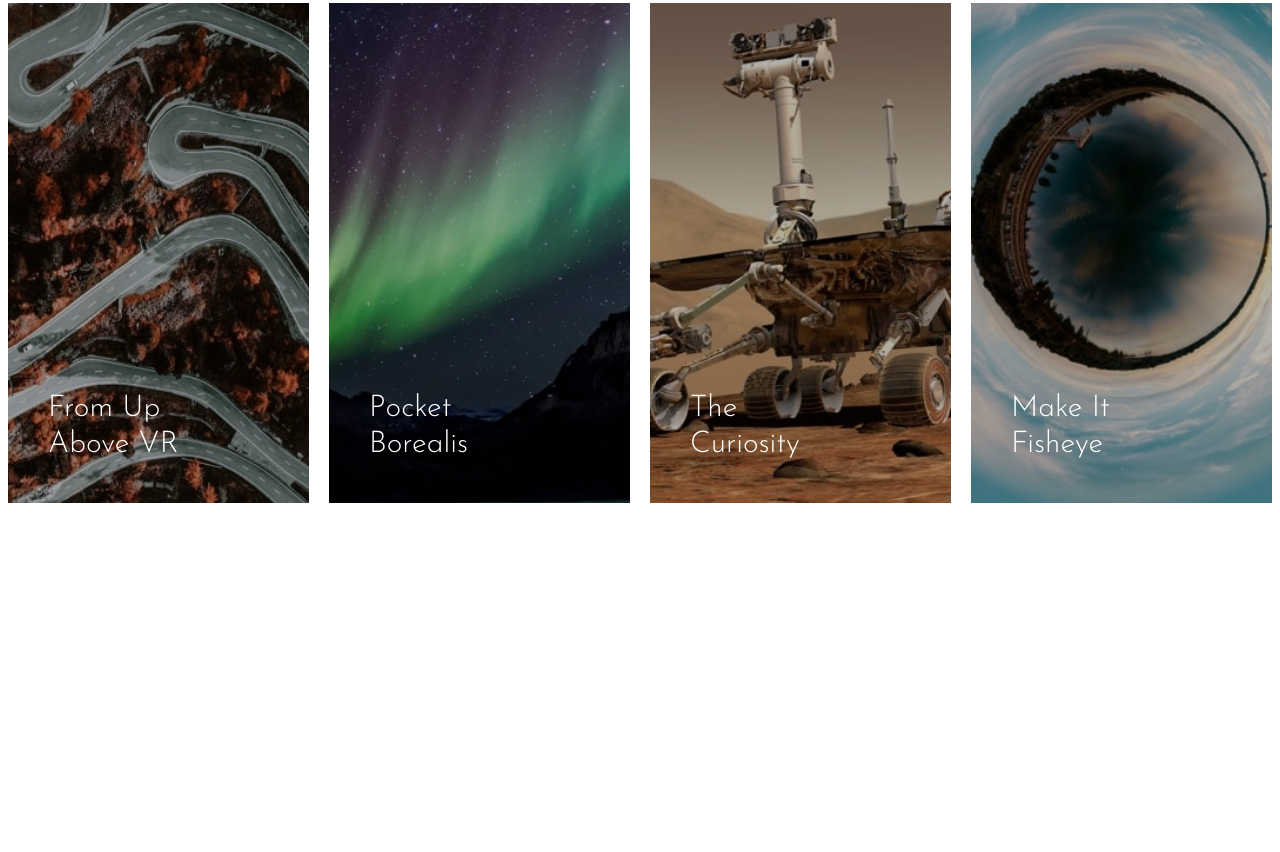
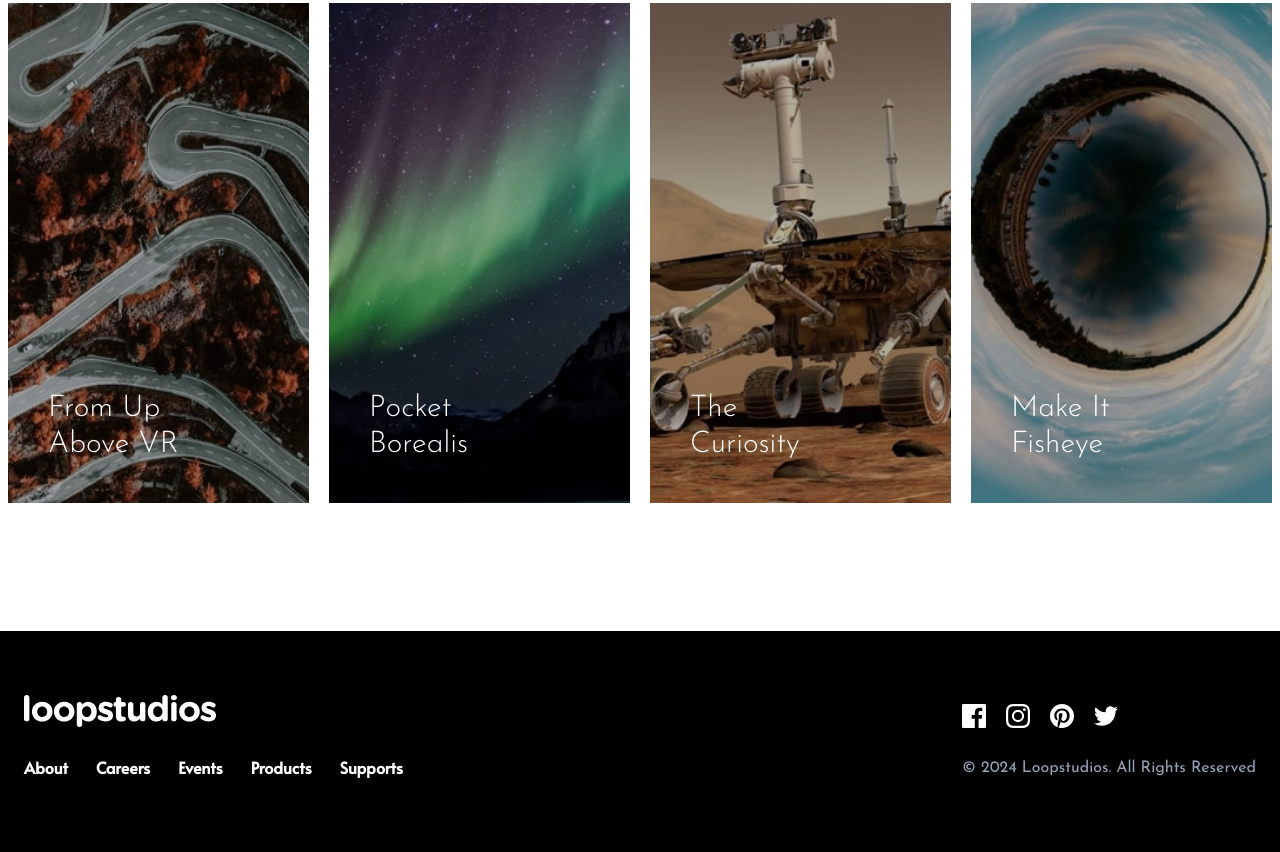
Before and after one commit to Rafiul-Islam/Tailwind-Journey, a website: page big/loopstudios/index.html in a window 1280 px wide. Shown: the part 2022-2874 px from the top of the page. Before the commit the page ends 2653 px from the top, so only its background shows below. Drawn offline with Linux system fonts and the light colour scheme.

Commit message:
loopstudios: build footer section.

```diff
--- a/big/loopstudios/index.html
+++ b/big/loopstudios/index.html
@@ -315,5 +315,83 @@
         </button>
       </div>
     </section>
+
+    <!-- Footer -->
+    <footer class="bg-black" id="footer">
+      <div class="max-w-7xl mx-auto px-6 py-16 text-white">
+        <div
+          class="flex flex-col md:flex-row items-center md:justify-between space-y-7 md:space-y-0"
+        >
+          <div class="space-y-7">
+            <img src="./images/logo.svg" alt="website logo" />
+            <!-- Menu -->
+            <nav
+              class="flex flex-col md:flex-row items-center md:space-x-7 font-alata text-white"
+            >
+              <!-- Menu Item -->
+              <div class="group">
+                <a class="font-bold" href="#">About</a>
+                <div
+                  class="border-b border-b-transparent group-hover:border-white mt-2 duration-300"
+                ></div>
+              </div>
+              <!-- Menu Item -->
+              <div class="group">
+                <a class="font-bold" href="#">Careers</a>
+                <div
+                  class="border-b border-b-transparent group-hover:border-white mt-2 duration-300"
+                ></div>
+              </div>
+              <!-- Menu Item -->
+              <div class="group">
+                <a class="font-bold" href="#">Events</a>
+                <div
+                  class="border-b border-b-transparent group-hover:border-white mt-2 duration-300"
+                ></div>
+              </div>
+              <!-- Menu Item -->
+              <div class="group">
+                <a class="font-bold" href="#">Products</a>
+                <div
+                  class="border-b border-b-transparent group-hover:border-white mt-2 duration-300"
+                ></div>
+              </div>
+              <!-- Menu Item -->
+              <div class="group">
+                <a class="font-bold" href="#">Supports</a>
+                <div
+                  class="border-b border-b-transparent group-hover:border-white mt-2 duration-300"
+                ></div>
+              </div>
+            </nav>
+          </div>
+          <div class="space-y-7">
+            <div
+              class="flex flex-col md:flex-row items-center space-y-7 md:space-y-0 md:space-x-5"
+            >
+              <a href="#">
+                <img src="./images/icon-facebook.svg" alt="" />
+              </a>
+              <a href="#">
+                <img src="./images/icon-instagram.svg" alt="" />
+              </a>
+              <a href="#">
+                <img src="./images/icon-pinterest.svg" alt="" />
+              </a>
+              <a href="#">
+                <img src="./images/icon-twitter.svg" alt="" />
+              </a>
+            </div>
+            <div class="text-slate-400">
+              ©
+              <script>
+                document.write(new Date().getFullYear());
+              </script>
+              Loopstudios. All Rights Reserved
+            </div>
+          </div>
+        </div>
+      </div>
+    </footer>
   </body>
 </html>
```
Also changed, not shown: big/loopstudios/style.css.
